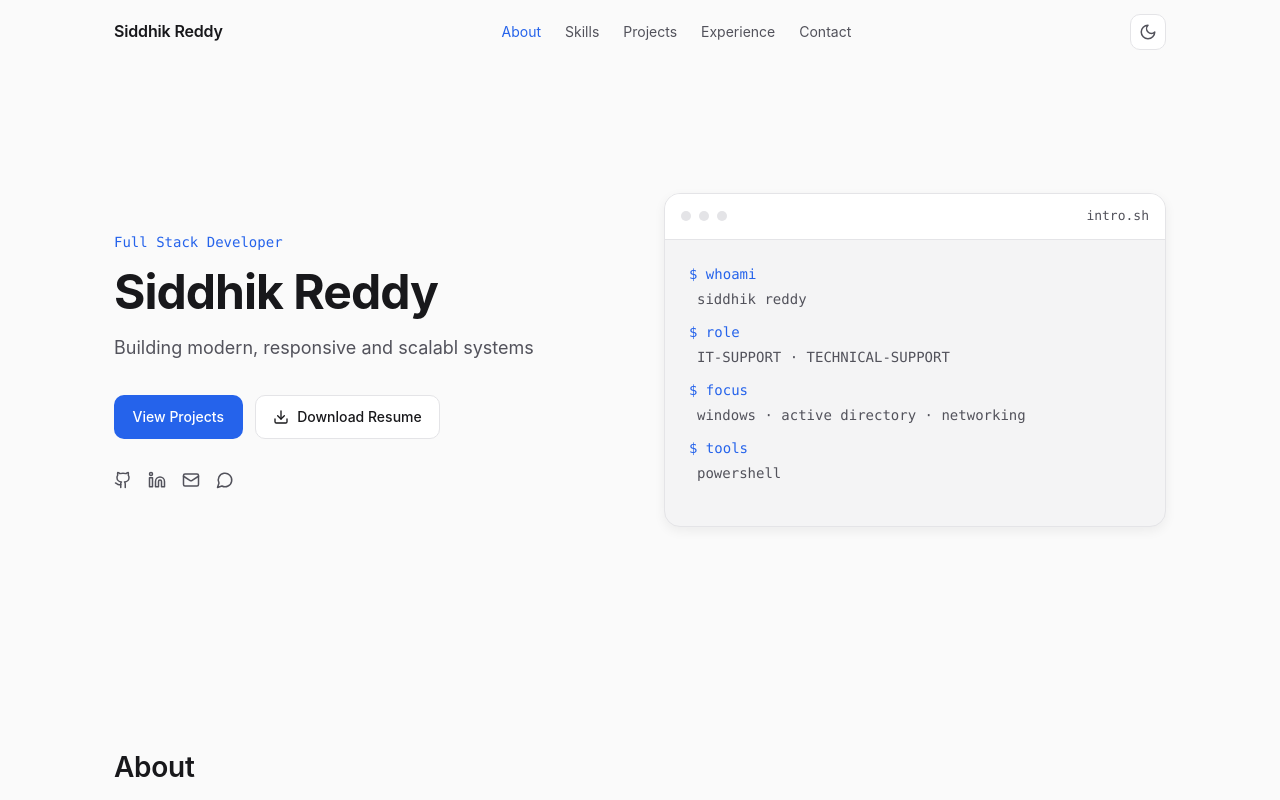
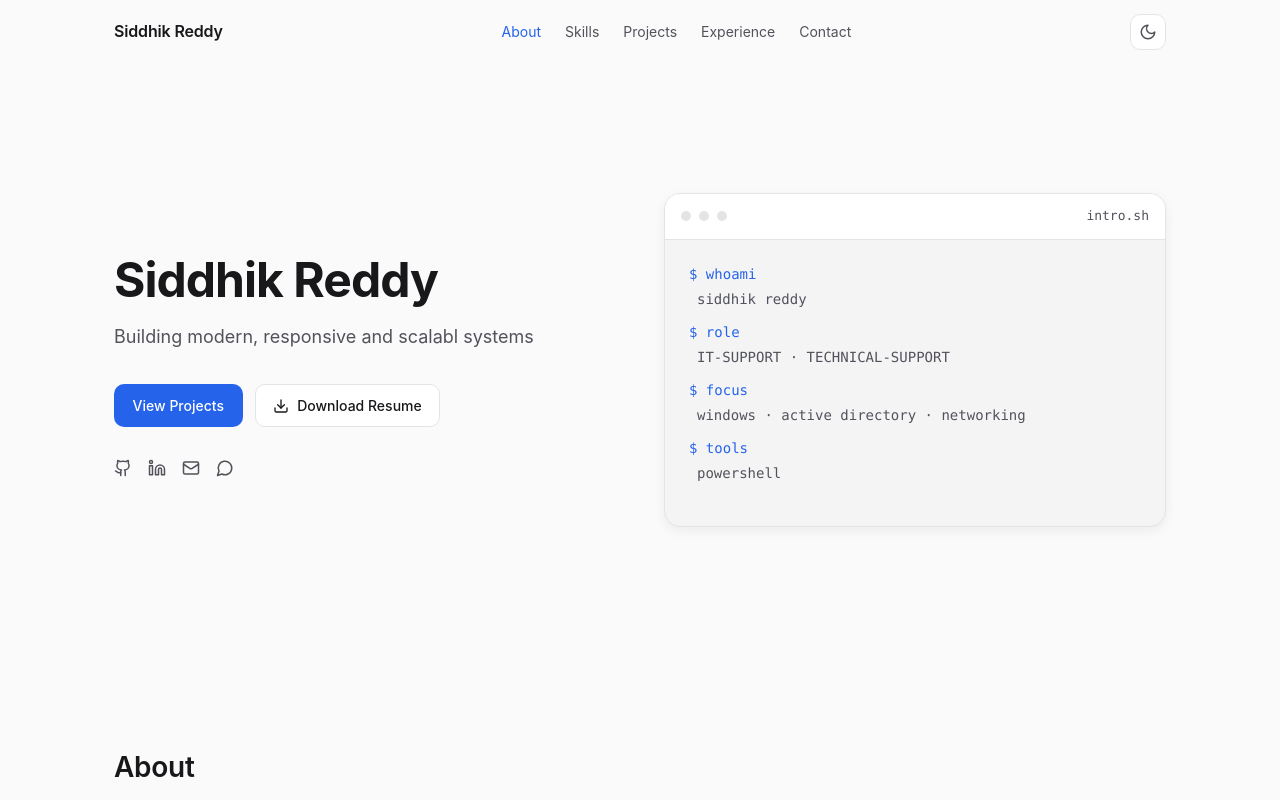
Before and after one commit to siddhik-reddy/portfolio, a React (Vite) app: page / in a window 1280 px wide. Shown: the top 800 px of the page. Built offline with nearby package versions, Linux system fonts and the light colour scheme.

Commit message:
Update Hero.jsx

```diff
--- a/src/components/Hero.jsx
+++ b/src/components/Hero.jsx
@@ -8,7 +8,7 @@ export default function Hero() {
       <div className="container">
         <div className="hero-grid">
           <div className="hero-content">
-            <p className="hero-eyebrow">Full Stack Developer</p>
+            <p className="hero-eyebrow"></p>
             <h1 className="h1 hero-title">{profile.name}</h1>
             <p className="lead hero-tagline">{profile.tagline}</p>
 
```
